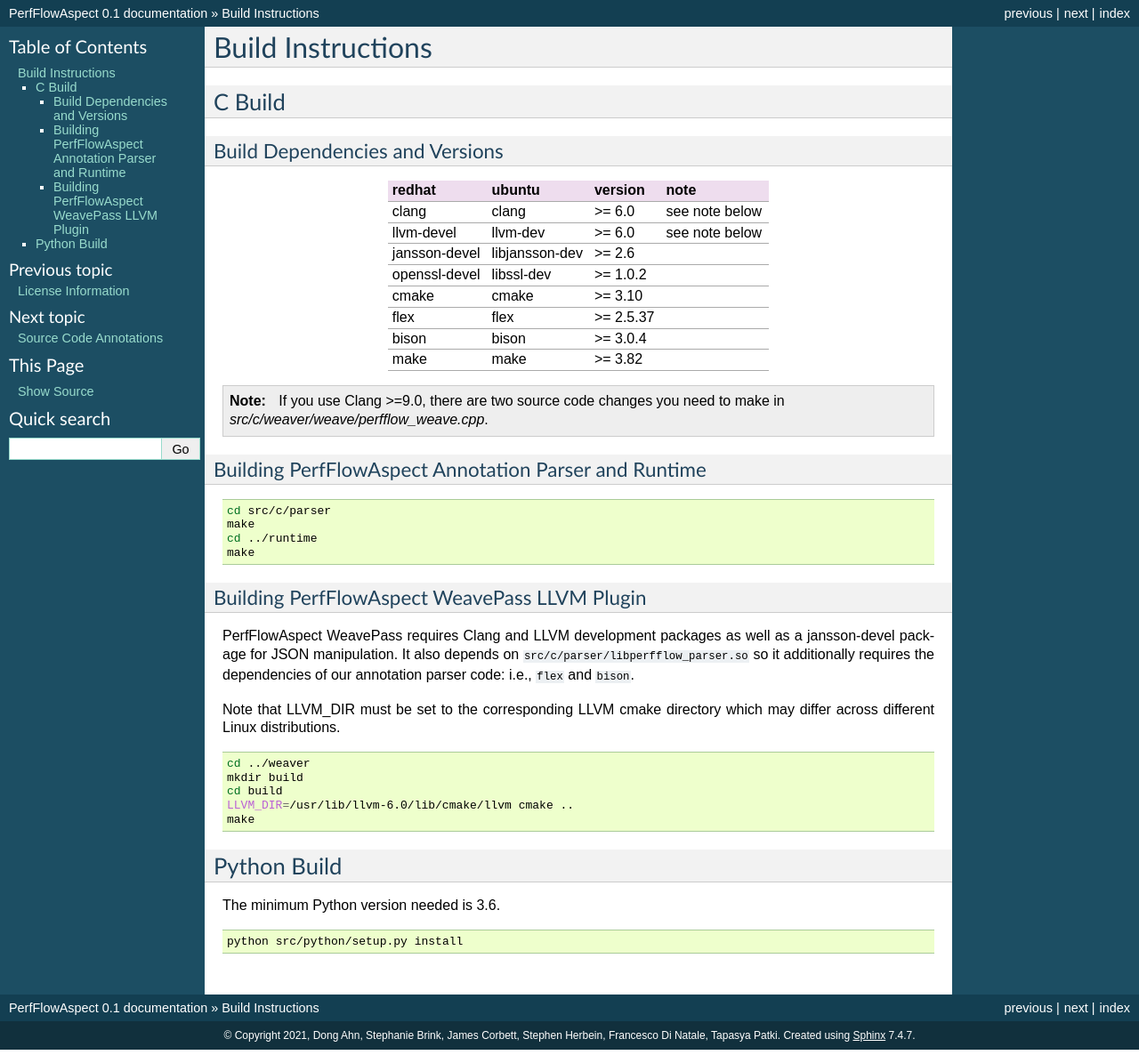
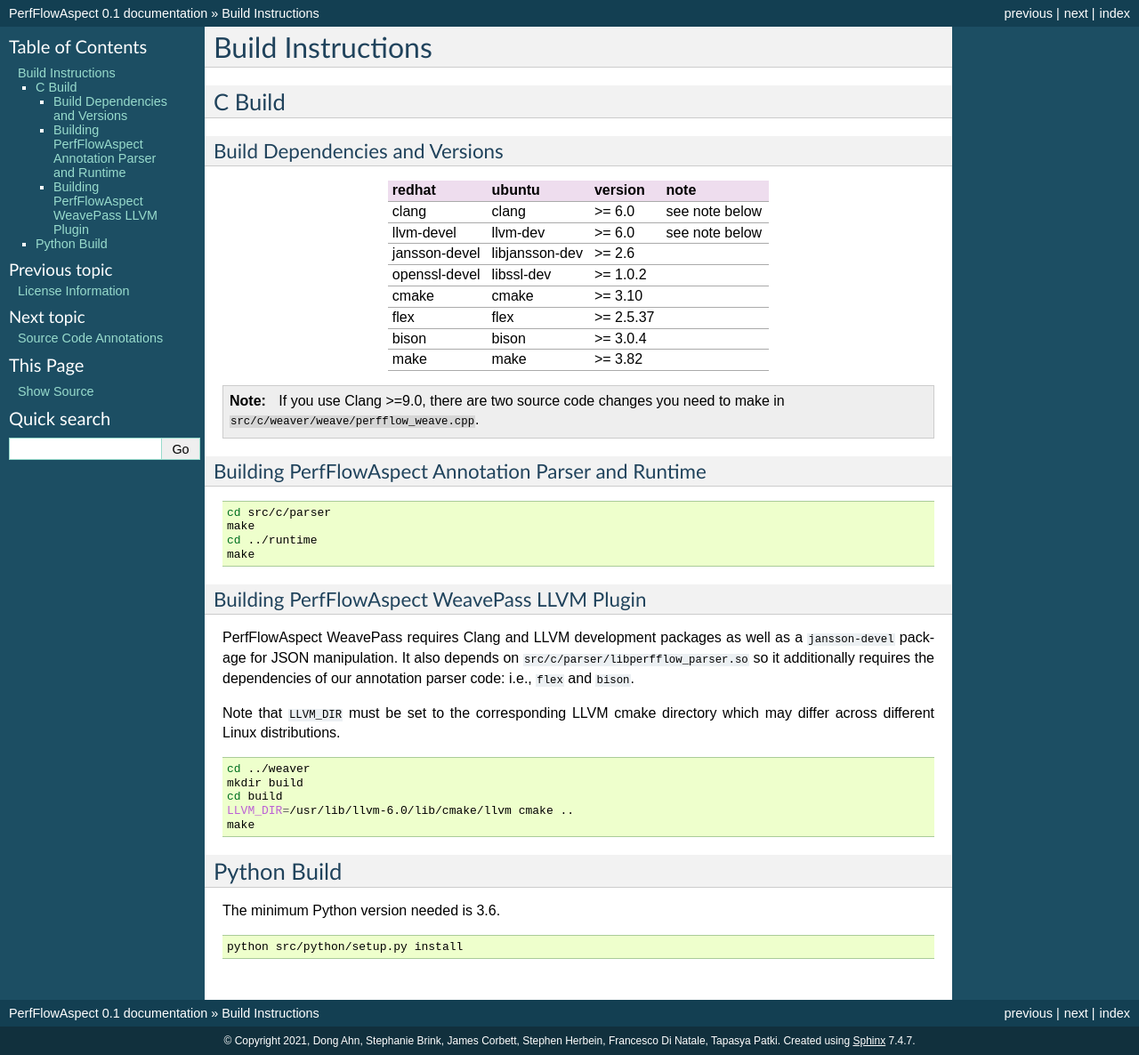
Before and after one commit to flux-framework/PerfFlowAspect, a Sphinx documentation site: the page built from docs/BuildingPerfFlowAspect.rst, in a window 1280 px wide. Shown: the whole page at 89% size. Built offline with Sphinx 7.4.7, drawn with Linux system fonts in a browser that asks for light colours.

```diff
--- a/docs/BuildingPerfFlowAspect.rst
+++ b/docs/BuildingPerfFlowAspect.rst
@@ -30,7 +30,7 @@ Build Dependencies and Versions
 .. note::
 
     If you use Clang >=9.0, there are two source code changes you need to make
-    in `src/c/weaver/weave/perfflow_weave.cpp`.
+    in ``src/c/weaver/weave/perfflow_weave.cpp``.
 
 
 Building PerfFlowAspect Annotation Parser and Runtime
@@ -48,12 +48,12 @@ Building PerfFlowAspect WeavePass LLVM Plugin
 ^^^^^^^^^^^^^^^^^^^^^^^^^^^^^^^^^^^^^^^^^^^^^
 
 PerfFlowAspect WeavePass requires Clang and LLVM development packages as well
-as a jansson-devel package for JSON manipulation. It also depends on
+as a ``jansson-devel`` package for JSON manipulation. It also depends on
 ``src/c/parser/libperfflow_parser.so`` so it additionally requires the
 dependencies of our annotation parser code: i.e., ``flex`` and ``bison``.
 
-Note that LLVM_DIR must be set to the corresponding LLVM cmake directory which
-may differ across different Linux distributions.
+Note that ``LLVM_DIR`` must be set to the corresponding LLVM cmake directory
+which may differ across different Linux distributions.
 
 .. code:: bash
 
--- a/docs/QuickStart.rst
+++ b/docs/QuickStart.rst
@@ -57,6 +57,6 @@ The following shows a simple snippet that annotates two functions.
 
 
 Once annotated, running this python code will produce a performance trace data
-file named perfflow.<hostname>.<pid>. It uses Chrome Tracing Format in JSON so
-that it can be loaded into Google Chrome Tracing to render the critical path
+file named ``perfflow.<hostname>.<pid>``. It uses Chrome Tracing Format in JSON
+so that it can be loaded into Google Chrome Tracing to render the critical path
 events on the global tracing timeline, using the Perfetto visualization tool.
```
